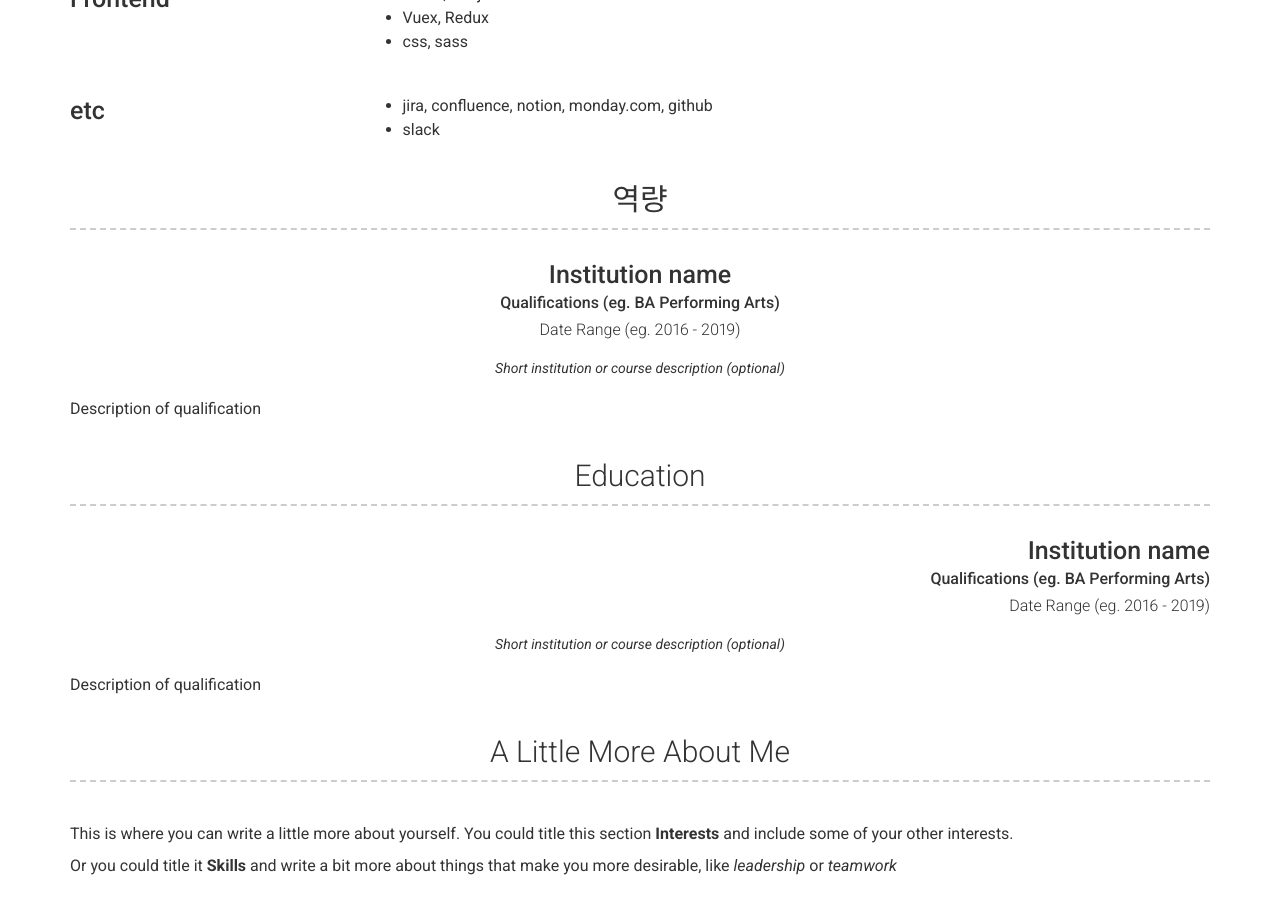
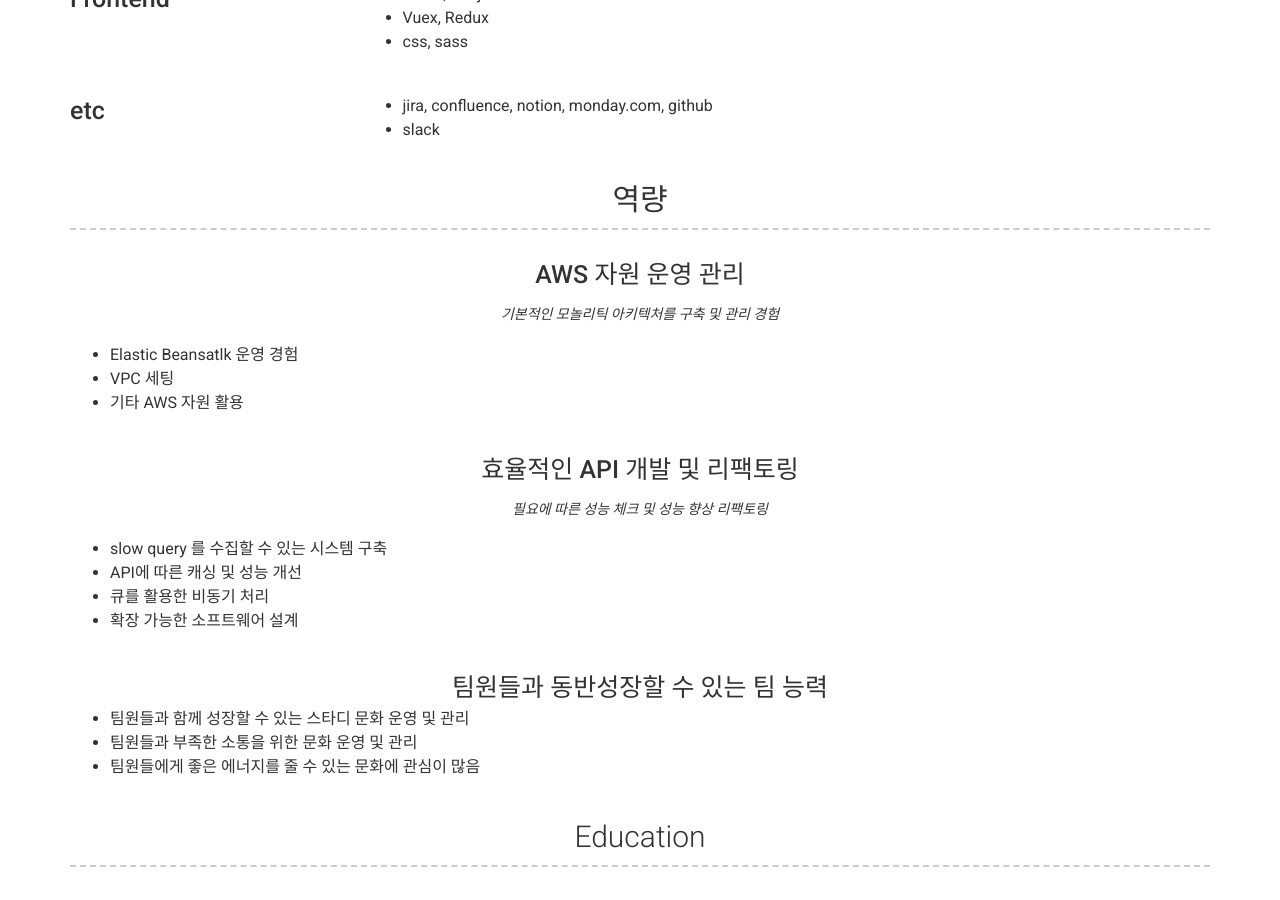
Before and after one commit to mystyle2006/mystyle2006.github.io, a Jekyll site: the page built from index.md, in a window 1280 px wide and 900 px high, scrolled down 1865 px. Built offline with Jekyll 4.4.1, drawn with Linux system fonts in a browser that asks for light colours; nearby versions of some CDN libraries.

Commit message:
역량 추가

```diff
--- a/_config.yml
+++ b/_config.yml
@@ -135,13 +135,37 @@ content:
     layout: list
     content:
       - layout: top-middle
-        title: Institution name
-        sub_title: Qualifications (eg. BA Performing Arts)
-        caption: Date Range (eg. 2016 - 2019)
+        title: AWS 자원 운영 관리
+        sub_title:
+        caption:
         quote: >
-          Short institution or course description (optional)
+          기본적인 모놀리틱 아키텍처를 구축 및 관리 경험
         description: | # this will include new lines to allow paragraphs
-          Description of qualification
+          - Elastic Beansatlk 운영 경험
+          - VPC 세팅
+          - 기타 AWS 자원 활용
+
+      - layout: top-middle
+        title: 효율적인 API 개발 및 리팩토링
+        sub_title:
+        caption:
+        quote: >
+          필요에 따른 성능 체크 및 성능 향상 리팩토링
+        description: | # this will include new lines to allow paragraphs
+          - slow query 를 수집할 수 있는 시스템 구축
+          - API에 따른 캐싱 및 성능 개선
+          - 큐를 활용한 비동기 처리
+          - 확장 가능한 소프트웨어 설계
+
+      - layout: top-middle
+        title: 팀원들과 동반성장할 수 있는 팀 능력
+        sub_title:
+        caption:
+        quote:
+        description: | # this will include new lines to allow paragraphs
+          - 팀원들과 함께 성장할 수 있는 스타디 문화 운영 및 관리
+          - 팀원들과 부족한 소통을 위한 문화 운영 및 관리
+          - 팀원들에게 좋은 에너지를 줄 수 있는 문화에 관심이 많음
 
   - title: Education
     layout: list
```
